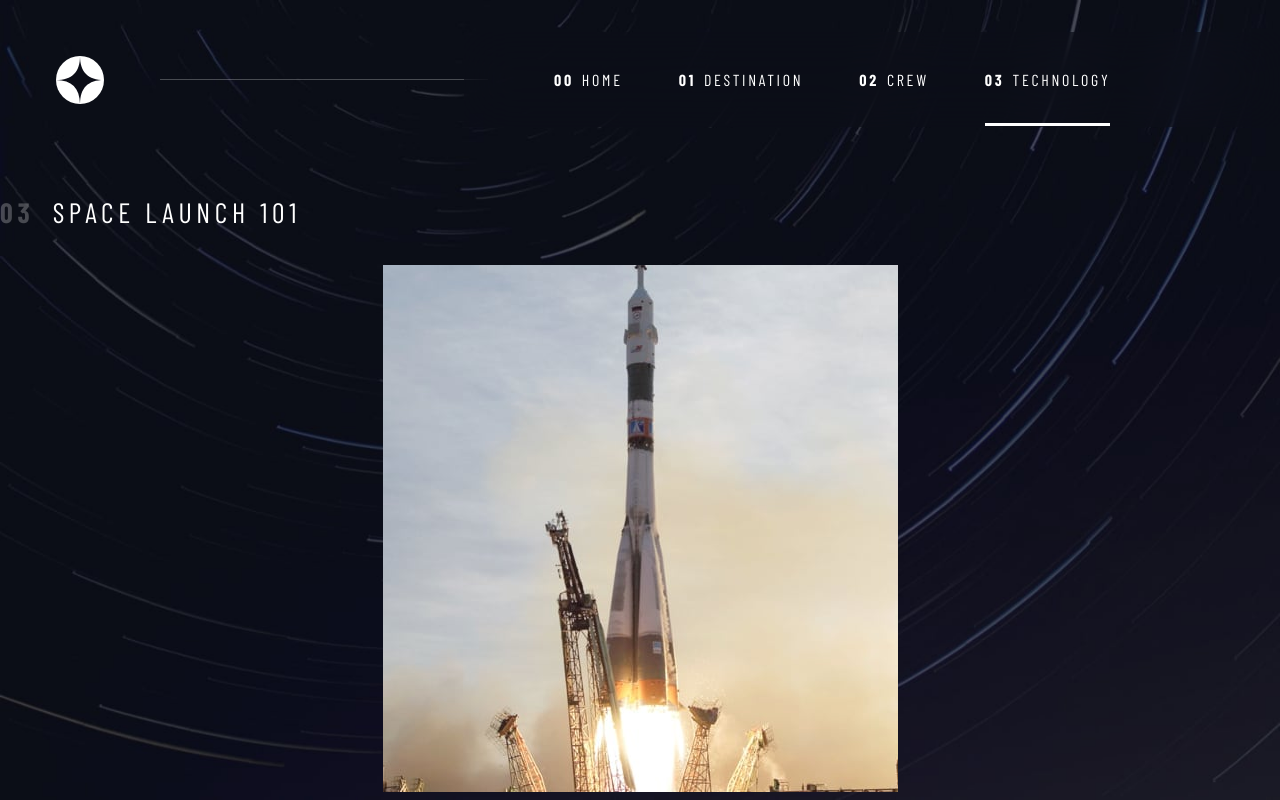
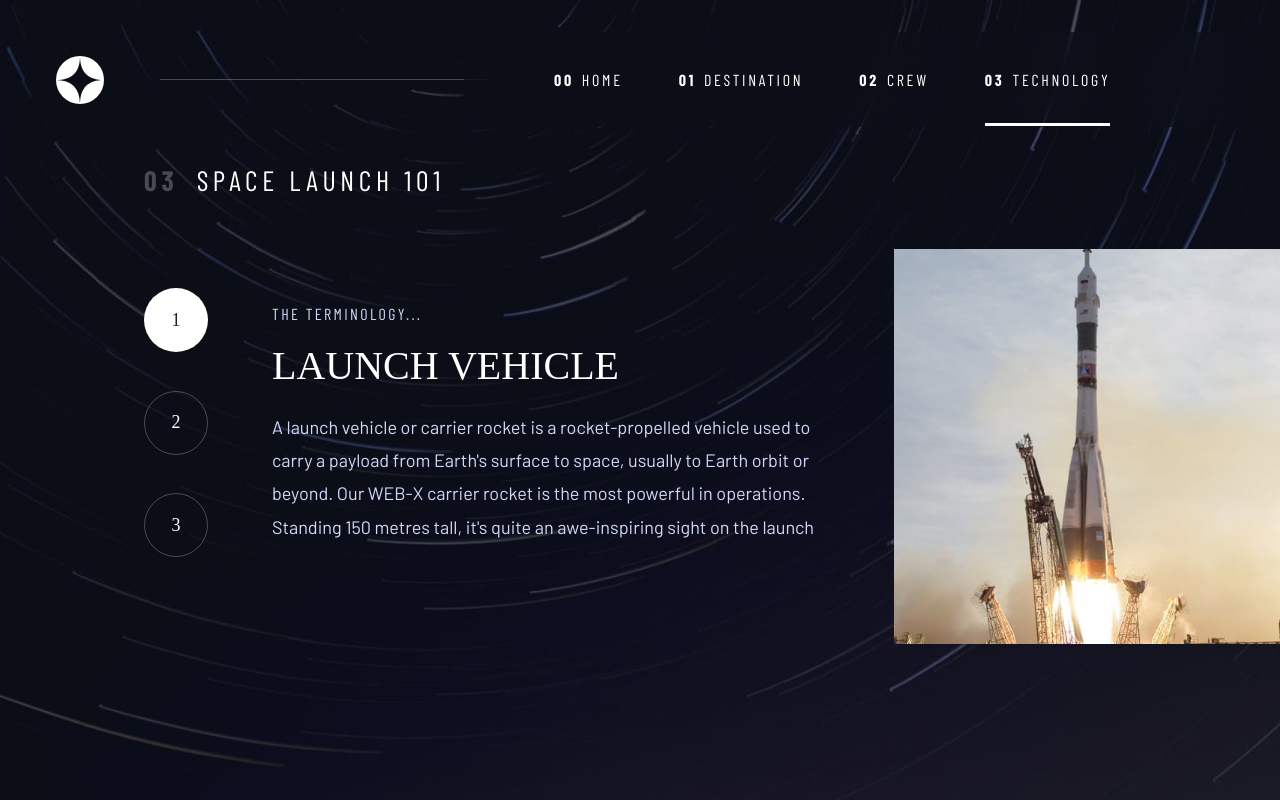
Before and after one commit to marazza-dev/space-tourism-react, a React (Vite) app: page /technology in a window 1280 px wide. Shown: the top 800 px of the page. Built offline with nearby package versions, Linux system fonts and the light colour scheme; a web font is replaced by a local one.

Commit message:
update technology page :: add styles at large vw

```diff
--- a/src/pages/Technology/Technology.jsx
+++ b/src/pages/Technology/Technology.jsx
@@ -18,7 +18,6 @@ const techs = [
       "A launch vehicle or carrier rocket is a rocket-propelled vehicle used to carry a payload from Earth's surface to space, usually to Earth orbit or beyond. Our WEB-X carrier rocket is the most powerful in operations. Standing 150 metres tall, it's quite an awe-inspiring sight on the launch",
     image_portrait: launchPortrait,
     image_landscape: launchLandscape,
-    number: 1,
   },
   {
     title: "SPACEPORT",
@@ -26,7 +25,6 @@ const techs = [
       "A spaceport or cosmodrome is a site for launching (or receiving) spacecraft, by analogy to the seaport for ships or airport for aircraft. Based in the famous Cape Canaveral, our spaceport is ideally situated to take advantage of the Earth’s rotation for launch.",
     image_portrait: spaceportPortrait,
     image_landscape: spaceportLandscape,
-    number: 2,
   },
   {
     title: "SPACE CAPSULE",
@@ -34,9 +32,17 @@ const techs = [
       "A space capsule is an often-crewed spacecraft that uses a blunt-body reentry capsule to reenter the Earth's atmosphere without wings. Our capsule is where you'll spend your time during the flight. It includes a space gym, cinema, and plenty of other activities to keep you entertained.",
     image_portrait: capsulePortrait,
     image_landscape: capsuleLandscape,
-    number: 3,
   },
 ];
+
+const Title = styled(MainTitle)`
+  @media (min-width: ${(props) => props.theme.brSmall}) {
+    margin-left: 2rem;
+  }
+  @media (min-width: ${(props) => props.theme.brMedium}) {
+    margin: 0;
+  }
+`;
 
 const TechMain = styled.main`
   display: grid;
@@ -53,15 +59,34 @@ const TechMain = styled.main`
   & > img {
     grid-area: image;
     margin-top: 2rem;
+    @media (min-width: ${(props) => props.theme.brSmall}) {
+      margin-top: 3rem;
+    }
+  }
+  @media (min-width: ${(props) => props.theme.brMedium}) {
+    text-align: left;
+    grid-template-areas:
+      ". title title ."
+      ". tabs details image"
+      ". tabs details image";
+    column-gap: 4rem;
+    justify-items: start;
+    padding-left: 5rem;
   }
 `;
 const NumberList = styled.div`
   grid-area: tabs;
-  width: 50%;
   display: flex;
   justify-content: space-between;
   align-items: center;
   margin-block: 1.5rem;
+  gap: max(1rem, 3vw);
+  @media (min-width: ${(props) => props.theme.brSmall}) {
+    margin-block: 3rem;
+  }
+  @media (min-width: ${(props) => props.theme.brMedium}) {
+    flex-direction: column;
+  }
 `;
 const NumberItem = styled.button`
   width: 3rem;
@@ -83,6 +108,9 @@ const NumberItem = styled.button`
   &:focus {
     border: 2px solid hsl(0 0% 100% / 0.75);
   }
+  @media (min-width: ${(props) => props.theme.brMedium}) {
+    width: 4rem;
+  }
 `;
 const TechContent = styled.article`
   grid-area: details;
@@ -102,12 +130,21 @@ const TechContent = styled.article`
       font-family: ${(props) => props.theme.ffSerif};
       font-size: 1.5rem;
       color: ${(props) => props.theme.clrWhite};
+      @media (min-width: ${(props) => props.theme.brSmall}) {
+        font-size: 2.5rem;
+      }
     }
   }
 
   & p {
-    padding-inline: 2rem;
+    padding-inline: 1rem;
     line-height: 1.85;
+    @media (min-width: ${(props) => props.theme.brSmall}) {
+      padding-inline: 8rem;
+    }
+    @media (min-width: ${(props) => props.theme.brMedium}) {
+      padding: 0;
+    }
   }
 `;
 
@@ -125,9 +162,9 @@ const Technology = () => {
   return (
     <>
       <TechMain>
-        <MainTitle>
+        <Title>
           <span>03</span> space launch 101
-        </MainTitle>
+        </Title>
         <img
           src={
             detectDesktop
```
